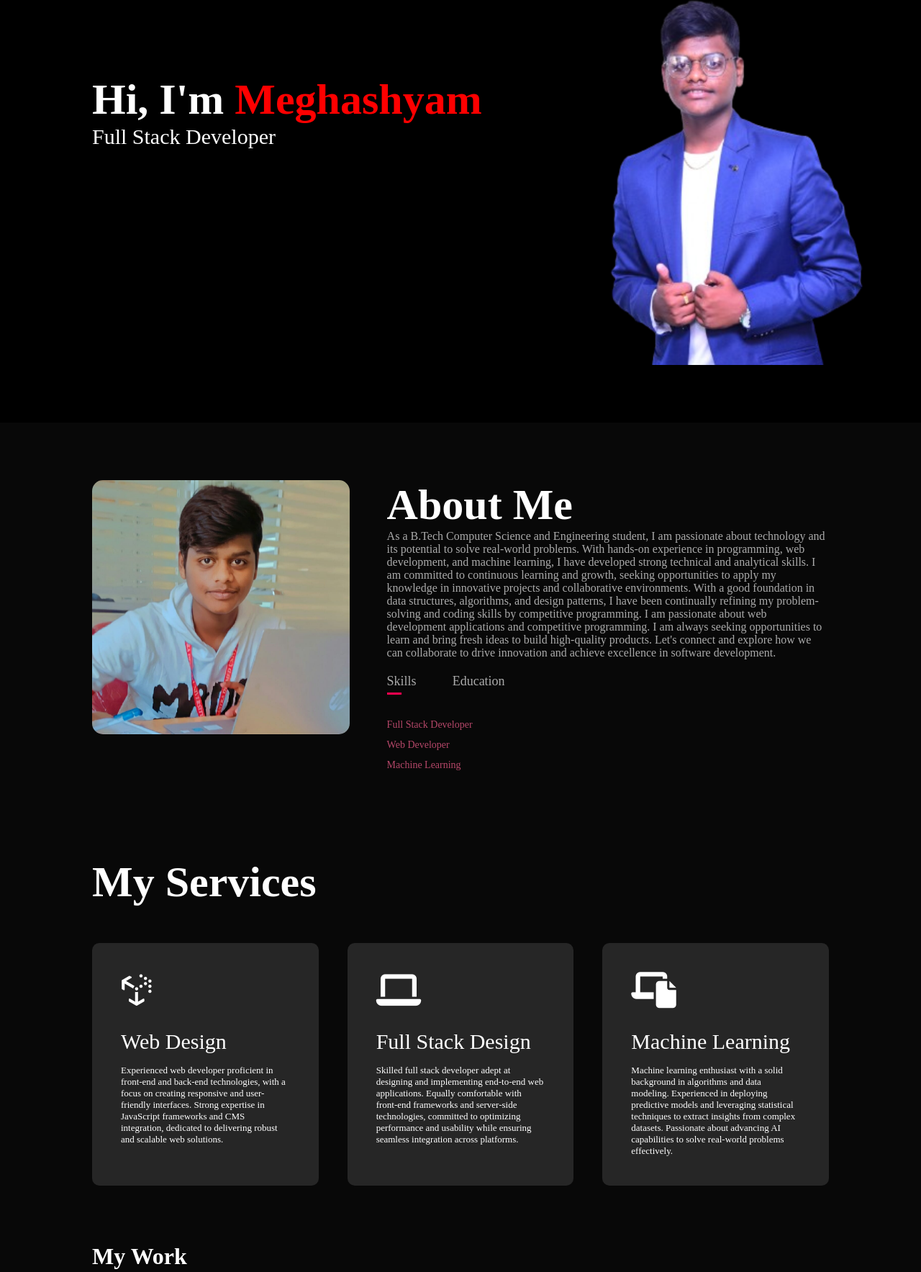
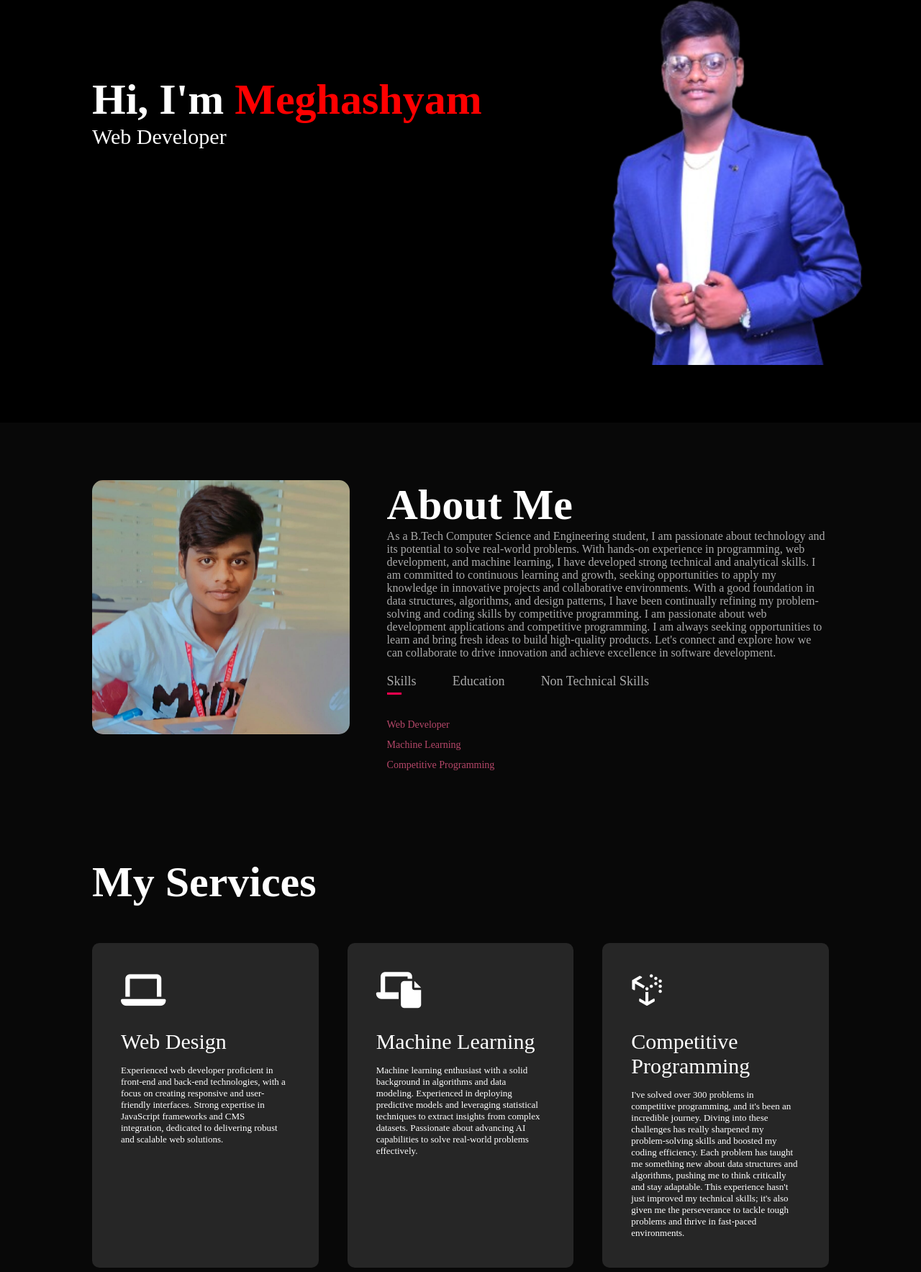
Before and after one commit to chekkadameghashyam/Profile, a plain HTML site: page index.html in a window 1280 px wide. Shown: the part 213-1980 px from the top of the page at 72% size. Drawn offline with Linux system fonts and the light colour scheme.

Commit message:
Update index.html

```diff
--- a/index.html
+++ b/index.html
@@ -26,7 +26,7 @@
         </nav>
         <div class="header-text" >
             <h1>Hi, I'm <span style="color: red;">Meghashyam</span> </h1>
-            <p>Full Stack Developer</p>
+            <p>Web Developer</p>
         </div>
     </div>
 </div>
@@ -53,18 +53,27 @@
                 <div class="tab-titles">
                     <p class="tab-links active-link" onclick="opentab('skills')">Skills</p>
                     <p class="tab-links" onclick="opentab('education')">Education</p>
+                    <p class="tab-links" onclick="opentab('nontechnicalskills')">Non Technical Skills</p>
                 </div>
                 <div class="tab-contents active-tab" id="skills">
                     <ul>
-                        <li><span>Full Stack Developer</span></li>
                         <li><span>Web Developer</span></li>
                         <li><span>Machine Learning </span></li>
+                        <li><span>Competitive Programming</span></li>
                     </ul>
                 </div>
                 <div class="tab-contents" id="education">
                     <ul>
                         <li><span>2021-Current</span><br>Sastra Deemed to be University <br>  CGPA : 8.7372</li>
                         <li><span>2019-2021</span><br>Narayana Junior College <br>  Percentage : 97.4% </li>
+                    </ul>
+                </div>
+                <div class="tab-contents" id="nontechnicalskills">
+                    <ul>
+                        <li><span><li>Communication</span></li>
+                        <li><span>Adaptability</span></li>
+                        <li><span>Teamwork</span></li>
+                        <li><span>Self-Motivation</span></li>
                     </ul>
                 </div>
             </div>
@@ -78,20 +87,20 @@
         <h1 class="sub-title">My Services</h1>
         <div class="services-list">
             <div>
-                <i class="fa-brands fa-uncharted"></i>
+                <i class="fa-solid fa-laptop"></i>
                 <h2>Web Design</h2>
                 <p>Experienced web developer proficient in front-end and back-end technologies, with a focus on creating responsive and user-friendly interfaces. Strong expertise in JavaScript frameworks and CMS integration, dedicated to delivering robust and scalable web solutions.</p>
-            </div>
-            <div>
-                <i class="fa-solid fa-laptop"></i>
-                <h2>Full Stack Design</h2>
-                <p>Skilled full stack developer adept at designing and implementing end-to-end web applications. Equally comfortable with front-end frameworks and server-side technologies, committed to optimizing performance and usability while ensuring seamless integration across platforms.
-                </p>
             </div>
             <div>
                 <i class="fa-solid fa-laptop-file"></i>
                 <h2>Machine Learning</h2>
                 <p>Machine learning enthusiast with a solid background in algorithms and data modeling. Experienced in deploying predictive models and leveraging statistical techniques to extract insights from complex datasets. Passionate about advancing AI capabilities to solve real-world problems effectively.
+                </p>
+            </div>
+            <div>
+                <i class="fa-brands fa-uncharted"></i>
+                <h2>Competitive Programming</h2>
+                <p>I've solved over 300 problems in competitive programming, and it's been an incredible journey. Diving into these challenges has really sharpened my problem-solving skills and boosted my coding efficiency. Each problem has taught me something new about data structures and algorithms, pushing me to think critically and stay adaptable. This experience hasn't just improved my technical skills; it's also given me the perseverance to tackle tough problems and thrive in fast-paced environments.
                 </p>
             </div>
         </div>
```
